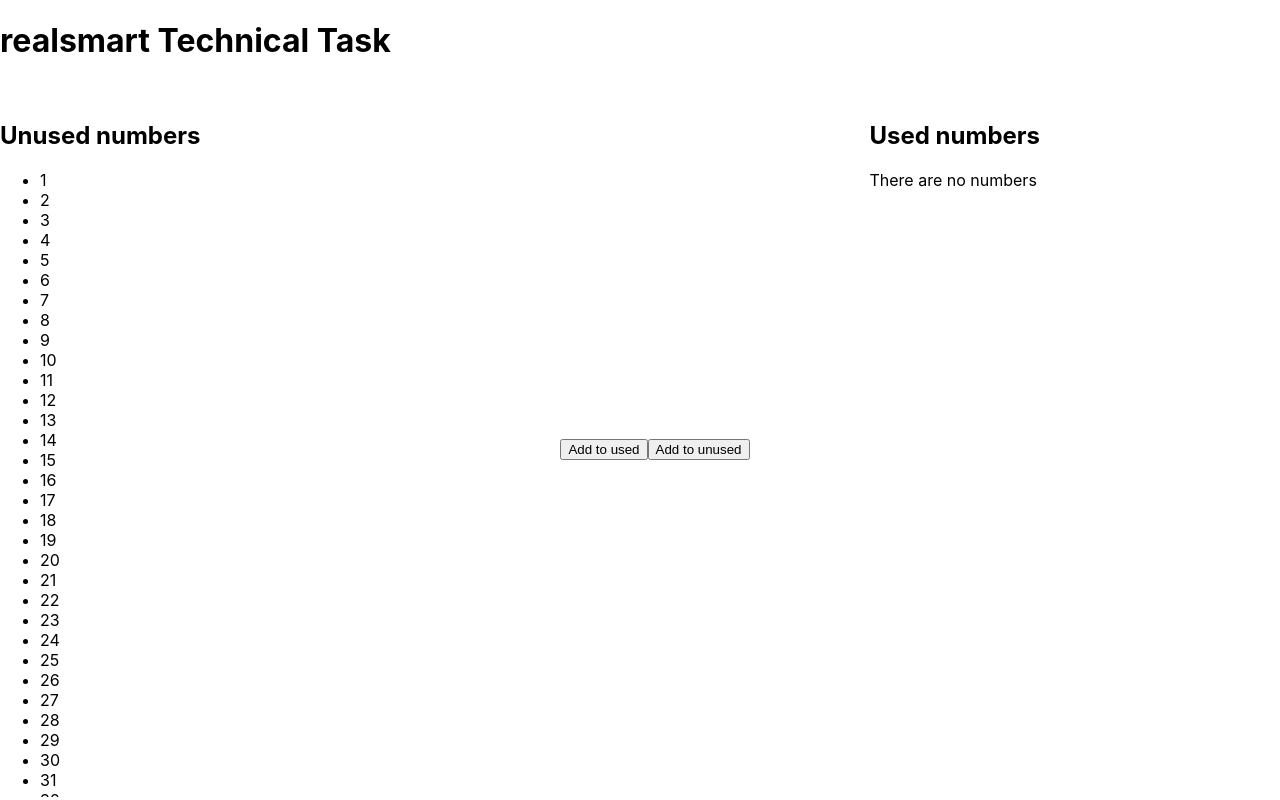
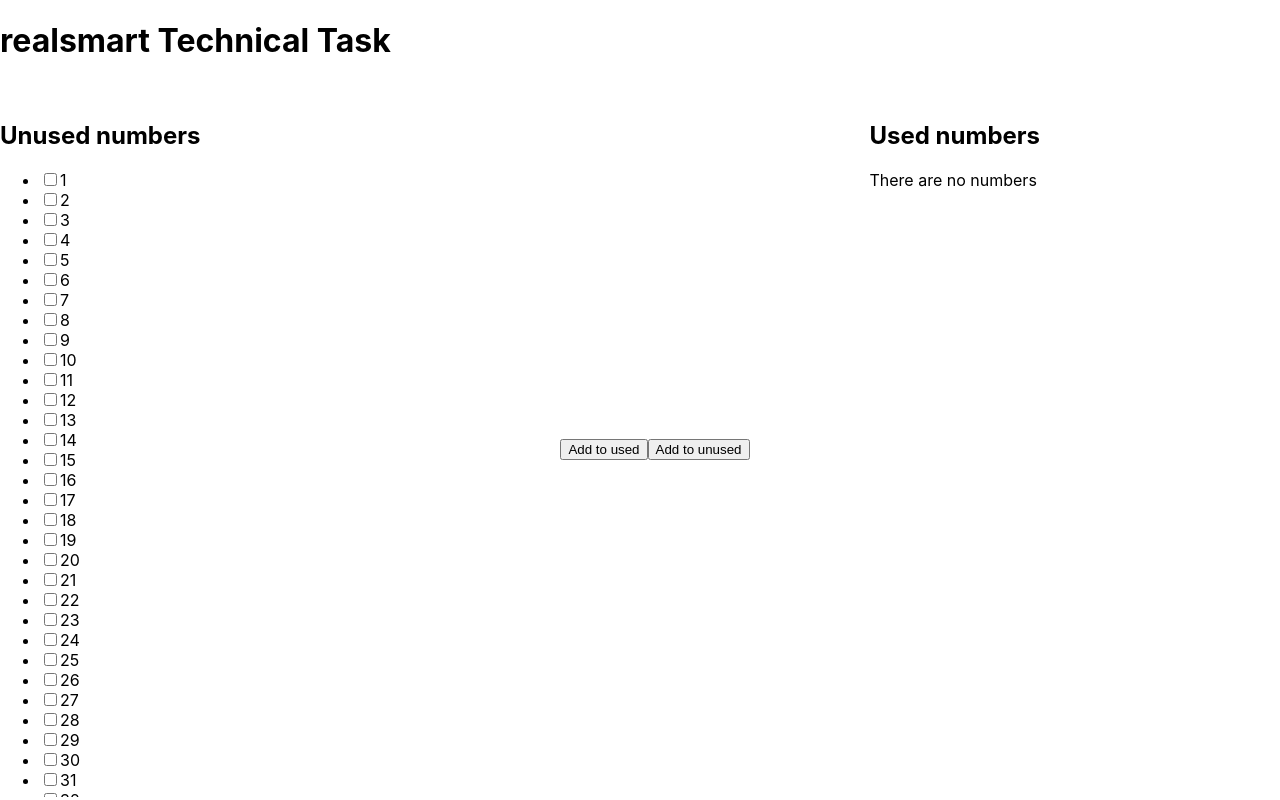
Before and after one commit to J-Sanderson/realsmart-technical-task, a React (Create React App) app: page / in a window 1280 px wide. Built offline with nearby package versions, Linux system fonts and the light colour scheme.

Commit message:
feat: checkbox selects for numbers

```diff
--- a/src/components/NumberList.js
+++ b/src/components/NumberList.js
@@ -8,7 +8,12 @@ function NumberList(props) {
                 {
                     props.numbers.map(number => {
                         return (
-                            <li key={number}>{number}</li>
+                            <li key={number}>
+                                <label>
+                                    <input type="checkbox" name={number} />
+                                    <span>{number}</span>
+                                </label>
+                            </li>
                         );
                     })
                 }
```
